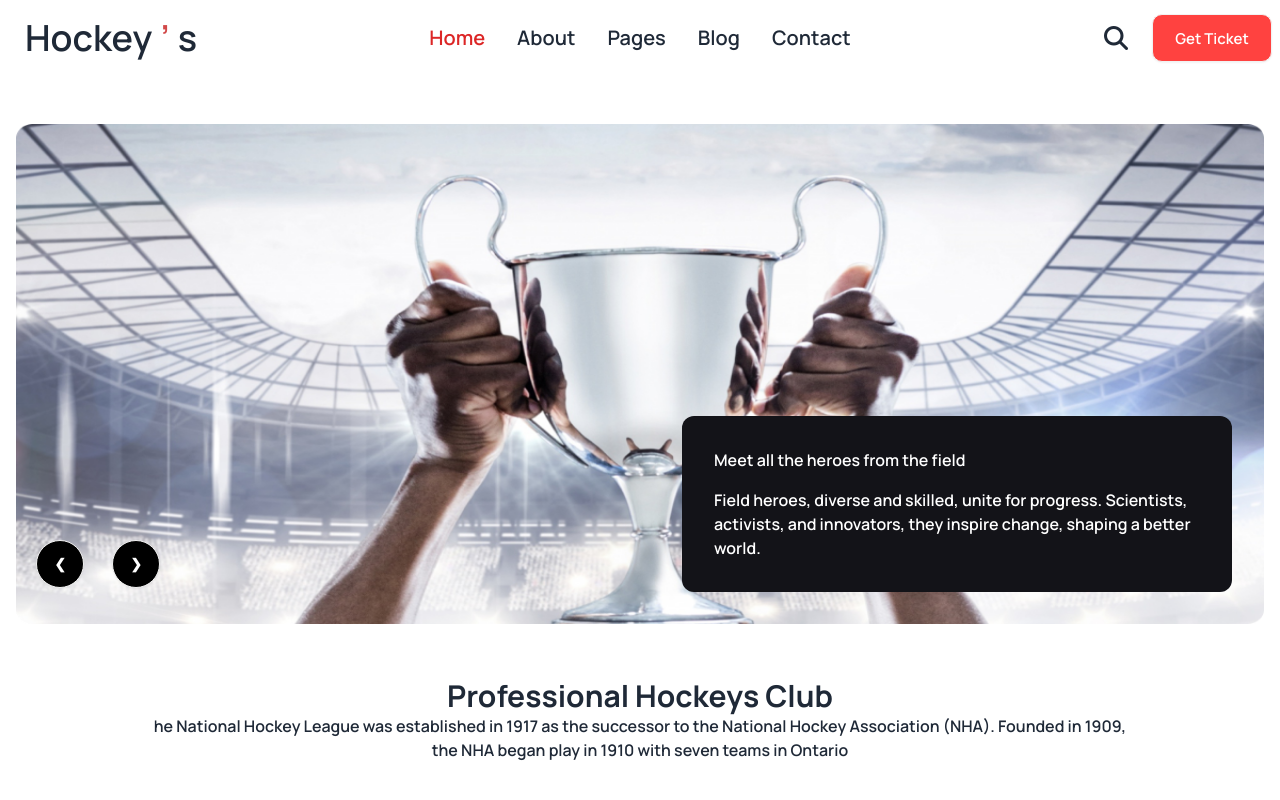
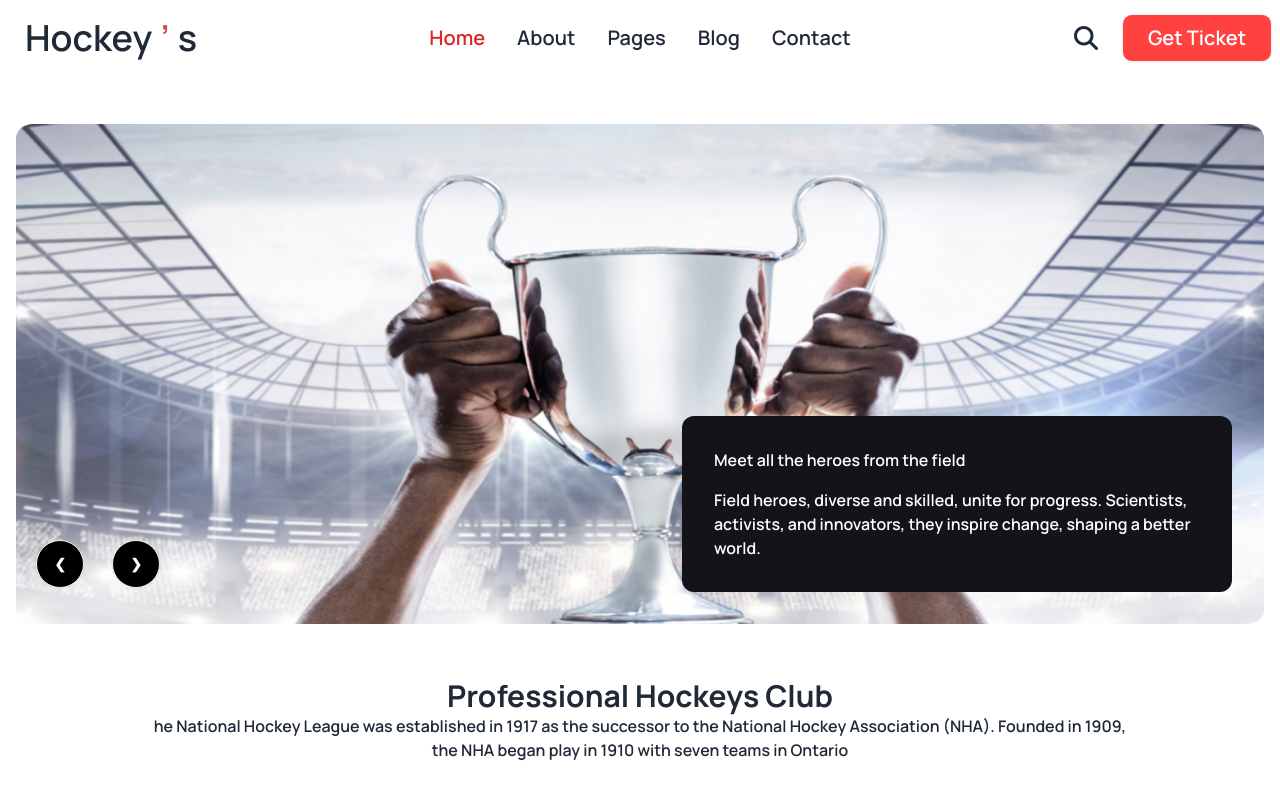
Before and after one commit to juyel66/Assignment-3, a plain HTML site: page index.html in a window 1280 px wide. Shown: the top 800 px of the page. Drawn offline with nearby package versions, Linux system fonts and the light colour scheme.

Commit message:
last and final

```diff
--- a/index.html
+++ b/index.html
@@ -55,7 +55,7 @@
                         <i class="fa-solid hidden lg:flex fa-magnifying-glass text-2xl"></i>
                     </div>
                     <div>
-                        <button class="btn bg-[#FF4240] text-white border text-[15px] rounded-[10px] w-[120px]">Get Ticket</button>
+                        <button class="btn bg-[#FF4240] text-white border lg:text-xl text-[15px] rounded-[10px] lg:w-[150px] w-[120px]">Get Ticket</button>
                     </div>
                 </div>
             </div>
```
